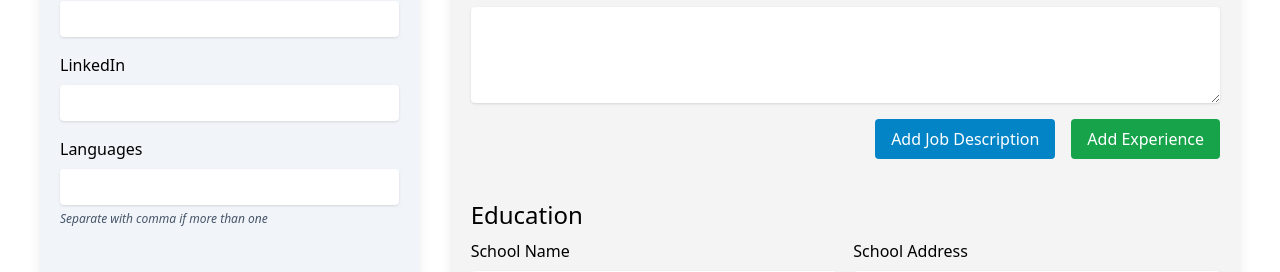
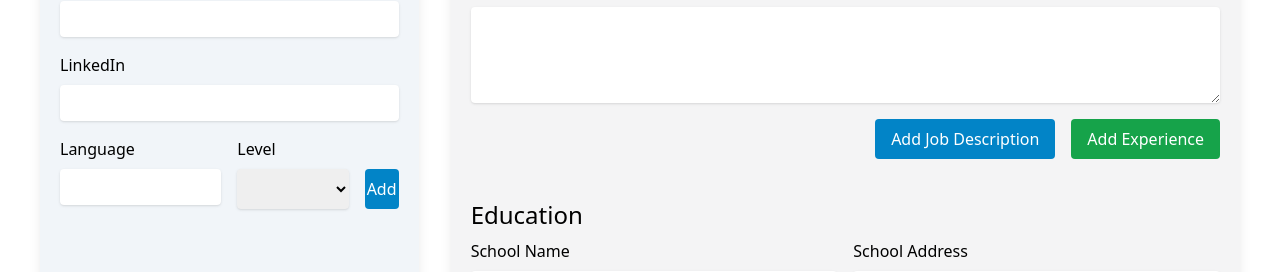
Before and after one commit to sivisiviku/siviku, a Vue app: page /create in a window 1280 px wide. Shown: the part 669-941 px from the top of the page. Built offline with nearby package versions, Linux system fonts and the light colour scheme.

Commit message:
adding level to language

```diff
--- a/src/components/FormComponent/LanguageFormComponent.vue
+++ b/src/components/FormComponent/LanguageFormComponent.vue
@@ -1,38 +1,90 @@
 <template>
   <div class="mb-4">
-    <label class="block mb-2" for="languages">Languages</label>
-    <input
-      class="shadow rounded w-full py-2 px-3 leading-tight focus:outline-none"
-      id="languages"
-      type="text"
-      v-model="languages"
-    />
-    <span class="text-xs italic text-slate-600"
-      >Separate with comma if more than one</span
+    <div class="grid grid-cols-8 gap-4 mb-4">
+      <div class="col-span-4">
+        <label class="block mb-2" for="language">Language</label>
+        <input
+          class="shadow rounded w-full py-2 px-3 leading-tight focus:outline-none"
+          id="language"
+          type="text"
+          v-model="language.name"
+        />
+      </div>
+      <div class="col-span-4">
+        <label class="block mb-2" for="level">Level</label>
+        <div class="flex">
+          <select
+            class="shadow rounded w-full py-2 px-3 leading-tight focus:outline-none w-2/3 mr-4"
+            id="level"
+            v-model="language.level"
+          >
+            <option value="beginner" selected>Beginner</option>
+            <option value="intermediate" selected>Intermediate</option>
+            <option value="fluent" selected>Fluent</option>
+            <option value="professional" selected>Professional</option>
+            <option value="native" selected>Native</option>
+          </select>
+          <button
+            @click="addLanguages"
+            class="bg-sky-600 hover:bg-sky-400 rounded text-white w-1/3"
+          >
+            Add
+          </button>
+        </div>
+      </div>
+    </div>
+    <div
+      class="mb-2"
+      v-for="(language, index) in getLanguages"
+      :key="language.name"
     >
+      <div class="flex">
+        <svg
+          xmlns="http://www.w3.org/2000/svg"
+          fill="none"
+          viewBox="0 0 24 24"
+          stroke-width="1.5"
+          stroke="currentColor"
+          class="w-6 h-6 mr-2 cursor-pointer"
+          @click="updateLanguages({ value: index, isDelete: true })"
+        >
+          <path
+            stroke-linecap="round"
+            stroke-linejoin="round"
+            d="M9.75 9.75l4.5 4.5m0-4.5l-4.5 4.5M21 12a9 9 0 11-18 0 9 9 0 0118 0z"
+          />
+        </svg>
+        <div>
+          <strong>{{ language.name }}</strong> -
+          {{ language.level.charAt(0).toUpperCase() + language.level.slice(1) }}
+        </div>
+      </div>
+    </div>
   </div>
 </template>
 
 <script>
-import { mapActions } from "vuex";
+import { mapGetters, mapActions } from "vuex";
 
 export default {
   data() {
     return {
-      languages: "",
+      language: {
+        name: "",
+        level: "",
+      },
     };
   },
-  watch: {
-    languages(newLanguages) {
-      const languages = newLanguages
-        .split(",")
-        .map((language) => language.trim());
-
-      this.updateLanguages(languages);
-    },
-  },
+  computed: mapGetters(["getLanguages"]),
   methods: {
     ...mapActions(["updateLanguages"]),
+    addLanguages() {
+      this.updateLanguages({ value: this.language, isDelete: false });
+      this.language = {
+        name: "",
+        level: "",
+      };
+    },
   },
 };
 </script>
--- a/src/store/modules/language.js
+++ b/src/store/modules/language.js
@@ -8,12 +8,14 @@ const getters = {
 
 const actions = {
   updateLanguages({ commit }, payload) {
-    commit("setLanguages", payload);
+    const updateType = payload.isDelete ? "removeLanguages" : "setLanguages";
+    commit(updateType, payload.value);
   },
 };
 
 const mutations = {
-  setLanguages: (state, payload) => (state.languages = payload),
+  setLanguages: (state, payload) => state.languages.push(payload),
+  removeLanguages: (state, payload) => state.languages.splice(payload, 1),
 };
 
 export default {
```
